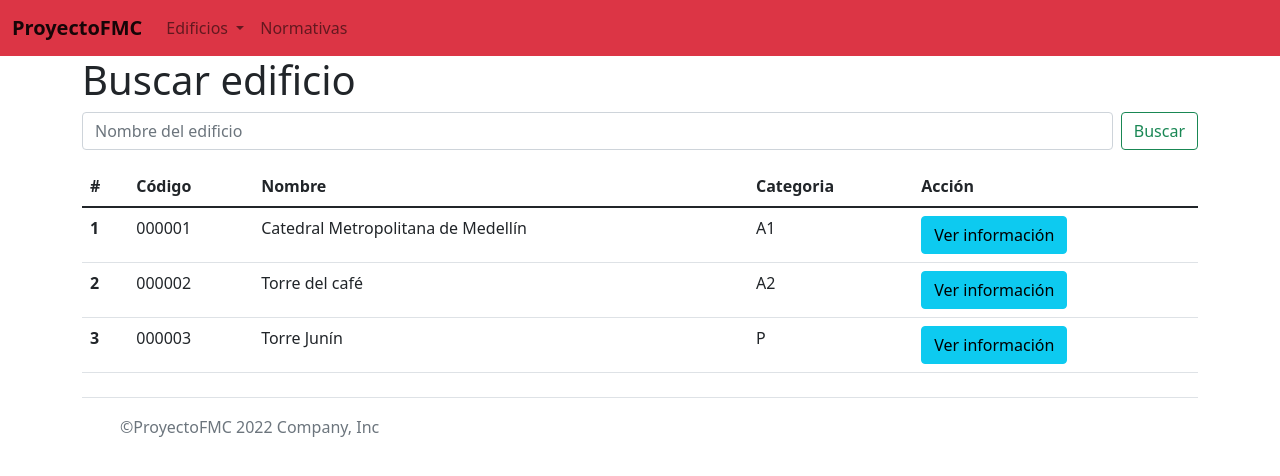
After one commit to samuVillegas/proyecto-fmc, a Django app: page /company/search_building in a window 1280 px wide. The commit adds this page. Shown: the top 476 px of the page. Run offline with Django 4.2, Linux system fonts and the light colour scheme.

```diff
--- /dev/null
+++ b/apps/company/static/styles/add_building.css
@@ -0,0 +1,11 @@
+@media(min-width: 1000px){
+   .form-item{
+       margin-left: 250px;
+       margin-right: 250px;
+   }
+
+   .image{
+       width: 500px;
+       height: 400px;
+   }
+}
--- a/apps/company/templates/containers/base.html
+++ b/apps/company/templates/containers/base.html
@@ -8,36 +8,32 @@
     <!-- CSS only -->
     <link href="https://cdn.jsdelivr.net/npm/bootstrap@5.1.3/dist/css/bootstrap.min.css" rel="stylesheet" integrity="sha384-1BmE4kWBq78iYhFldvKuhfTAU6auU8tT94WrHftjDbrCEXSU1oBoqyl2QvZ6jIW3" crossorigin="anonymous">
     <link rel="stylesheet" href="{% static 'styles/index.css' %}">
+    <link rel="stylesheet" href="{% static 'styles/add_building.css' %}">
     <link rel="icon" href="{% static 'img/logo.png' %}">
     <title>ProyectoFMC</title>
+
 </head>
 <body>
     <nav class="navbar navbar-expand-lg navbar-light bg-danger">
         <div class="container-fluid">
-          <a class="navbar-brand" href="http://127.0.0.1:8000/company/">ProyectoFMC</a>
+          <a class="navbar-brand fw-bold " href="http://127.0.0.1:8000/company/">ProyectoFMC</a>
           <button class="navbar-toggler" type="button" data-bs-toggle="collapse" data-bs-target="#navbarNavDropdown" aria-controls="navbarNavDropdown" aria-expanded="false" aria-label="Toggle navigation">
             <span class="navbar-toggler-icon"></span>
           </button>
           <div class="collapse navbar-collapse" id="navbarNavDropdown">
             <ul class="navbar-nav">
-              <li class="nav-item">
-                <a class="nav-link active" aria-current="page" href="#">Home</a>
+              <li class="nav-item dropdown">
+                <a class="nav-link dropdown-toggle" href="#" id="navbarDropdownMenuLink" role="button" data-bs-toggle="dropdown" aria-expanded="false">
+                  Edificios
+                </a>
+                <ul class="dropdown-menu bg-warning" aria-labelledby="navbarDropdownMenuLink">
+                  <li><a class="dropdown-item" href="add_building">Añadir edificio</a></li>
+                  <hr>
+                  <li><a class="dropdown-item" href="search_building">Buscar edificio</a></li>
+                </ul>
               </li>
               <li class="nav-item">
-                <a class="nav-link" href="#">Features</a>
-              </li>
-              <li class="nav-item">
-                <a class="nav-link" href="#">Pricing</a>
-              </li>
-              <li class="nav-item dropdown">
-                <a class="nav-link dropdown-toggle" href="#" id="navbarDropdownMenuLink" role="button" data-bs-toggle="dropdown" aria-expanded="false">
-                  Dropdown link
-                </a>
-                <ul class="dropdown-menu" aria-labelledby="navbarDropdownMenuLink">
-                  <li><a class="dropdown-item" href="#">Action</a></li>
-                  <li><a class="dropdown-item" href="#">Another action</a></li>
-                  <li><a class="dropdown-item" href="#">Something else here</a></li>
-                </ul>
+                <a class="nav-link" href="#">Normativas</a>
               </li>
             </ul>
           </div>
@@ -62,6 +58,6 @@
         </footer>
       </div>
       <!-- JavaScript Bundle with Popper -->
-        <script src="https://cdn.jsdelivr.net/npm/bootstrap@5.1.3/dist/js/bootstrap.bundle.min.js" integrity="sha384-ka7Sk0Gln4gmtz2MlQnikT1wXgYsOg+OMhuP+IlRH9sENBO0LRn5q+8nbTov4+1p" crossorigin="anonymous"></script>
+      <script src="https://cdn.jsdelivr.net/npm/bootstrap@5.1.3/dist/js/bootstrap.bundle.min.js" integrity="sha384-ka7Sk0Gln4gmtz2MlQnikT1wXgYsOg+OMhuP+IlRH9sENBO0LRn5q+8nbTov4+1p" crossorigin="anonymous"></script>
 </body>
 </html>
--- a/apps/company/templates/pages/index.html
+++ b/apps/company/templates/pages/index.html
@@ -1,7 +1,6 @@
 {% extends 'containers/base.html' %}
 {% block body %}
-<div>
-    <h1>{{message}}</h1>
-    <h2>Hola mundo x2</h>
+<div class="container">
+    <h1>Bienvenido al Proyecto FMC </h1>
 </div>
 {% endblock %}
--- /dev/null
+++ b/apps/company/templates/pages/search_building.html
@@ -0,0 +1,46 @@
+{% extends 'containers/base.html' %}
+{% block body %}
+<div class="container">
+    <h1>Buscar edificio</h1>
+    <form class="d-flex">
+        <input class="form-control me-2" type="search" placeholder="Nombre del edificio" aria-label="Search">
+        <button class="btn btn-outline-success" type="submit">Buscar</button>
+    </form>
+
+    <table class="table mt-3">
+        <thead>
+            <tr>
+                <th scope="col">#</th>
+                <th scope="col">Código</th>
+                <th scope="col">Nombre</th>
+                <th scope="col">Categoria</th>
+                <th scope="col">Acción</th>
+            </tr>
+        </thead>
+        <tbody>
+            <tr>
+                <th scope="row">1</th>
+                <td>000001</td>
+                <td>Catedral Metropolitana de Medellín</td>
+                <td>A1</td>
+                <td><button class="btn btn-info">Ver información</button></td>
+            </tr>
+            <tr>
+                <th scope="row">2</th>
+                <td>000002</td>
+                <td>Torre del café</td>
+                <td>A2</td>
+                <td><button class="btn btn-info">Ver información</button></td>
+            </tr>
+            <tr>
+                <th scope="row">3</th>
+                <td>000003</td>
+                <td>Torre Junín</td>
+                <td>P</td>
+                <td><button class="btn btn-info">Ver información</button></td>
+            </tr>
+
+        </tbody>
+    </table>
+</div>
+{% endblock %}
--- a/apps/company/urls.py
+++ b/apps/company/urls.py
@@ -2,5 +2,7 @@ from django.urls import path
 from . import views
 
 urlpatterns = [
-    path('',views.index)
+    path('',views.index),
+    path('add_building',views.add_building),
+    path('search_building',views.search_building)
 ]
--- a/apps/company/views.py
+++ b/apps/company/views.py
@@ -3,3 +3,9 @@ from django.shortcuts import render, redirect
 # Create your views here
 def index(request):
     return render(request,"pages/index.html",{'message':'Hola mundo'})
+
+def add_building(request):
+    return render(request,"pages/add_building.html")
+
+def search_building(request):
+    return render(request,"pages/search_building.html")
```
Also changed, not shown: apps/company/templates/pages/add_building.html (added, +26 -0 lines).
